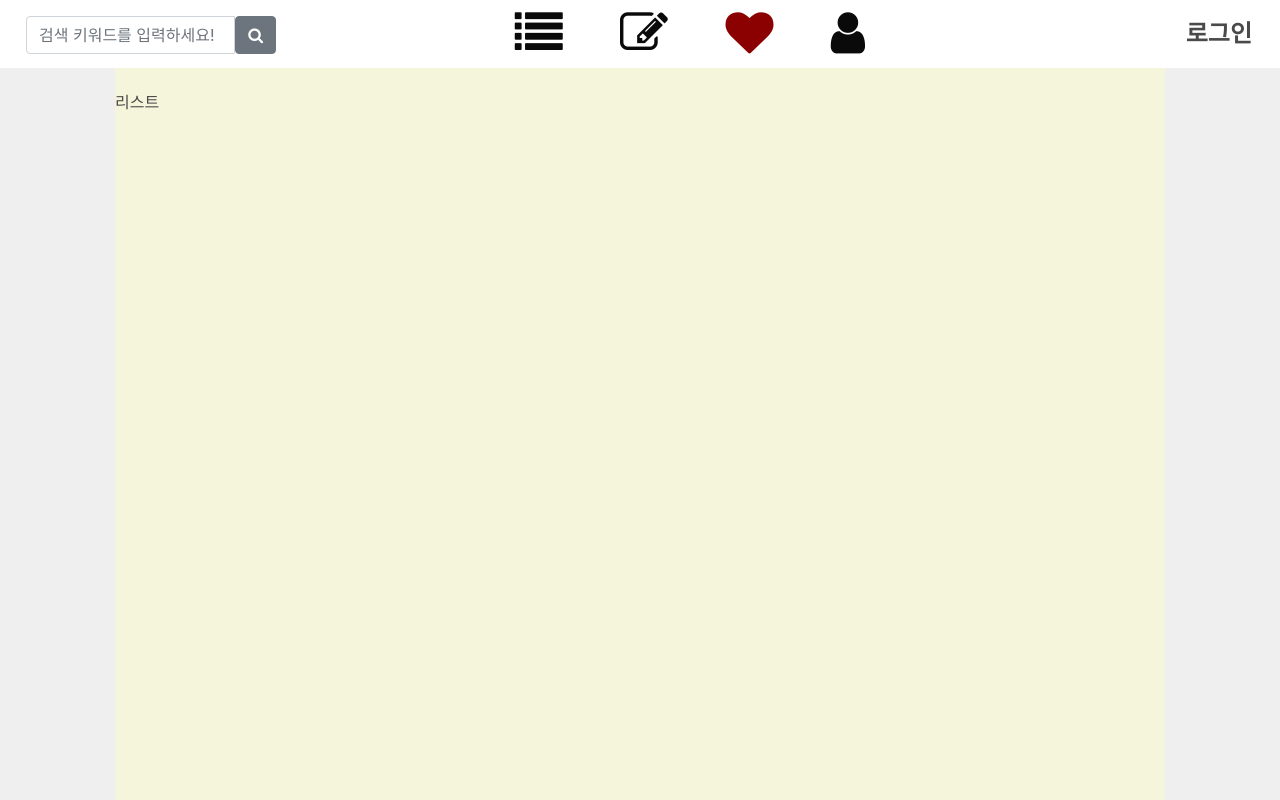
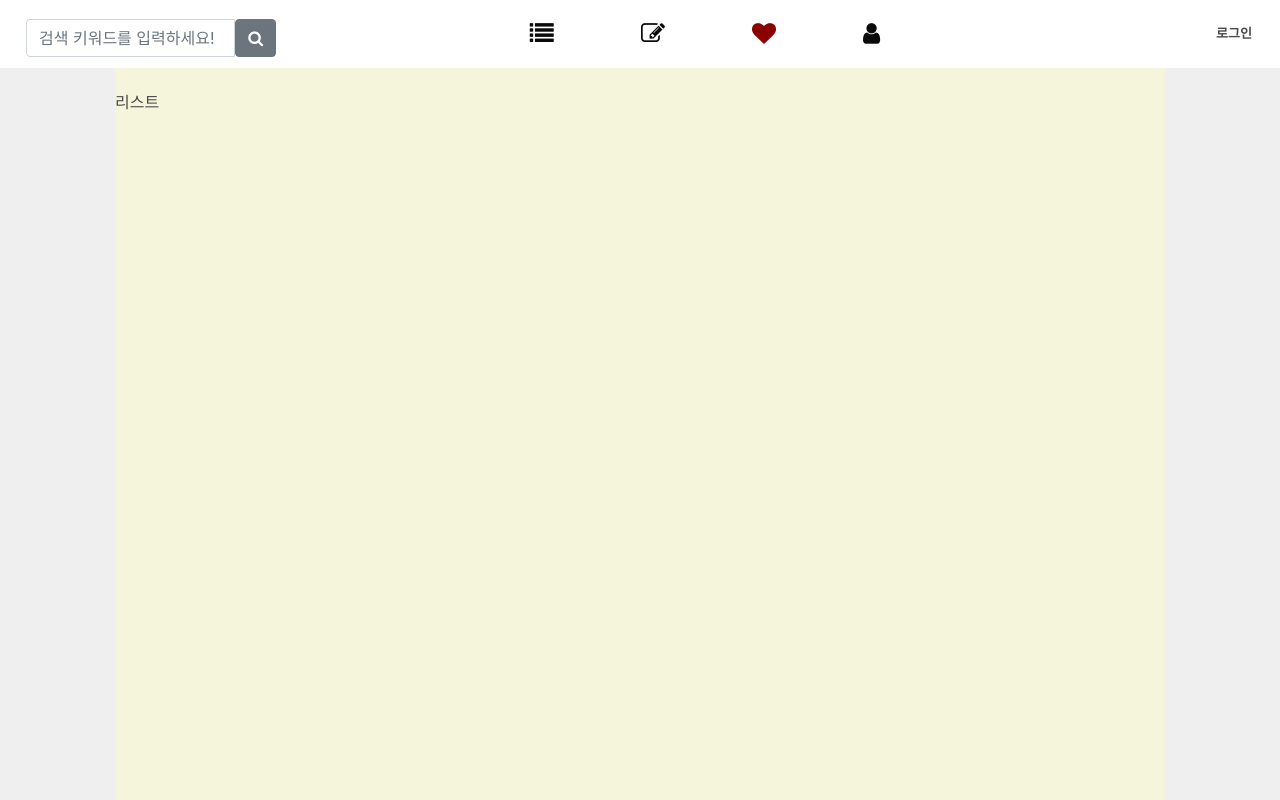
Before and after one commit to ohyein00/dev-community, a Flask app: page /profile in a window 1280 px wide. Run offline with Flask 2, Linux system fonts and the light colour scheme; some libraries are stand-ins or nearby versions.

Commit message:
GNB 간격 조정 및 css 수정(페이지 적용)

```diff
--- a/templates/profile.html
+++ b/templates/profile.html
@@ -42,36 +42,35 @@
         <div id="contents">
             <header>
                 <nav class="navbar is-fixed-top is-white" role="navigation" aria-label="main navigation">
-                    <form method="get" action="/search">
                         <div class="input-group">
                             <input type="text" class="form-control" placeholder="검색 키워드를 입력하세요!">
                             <span class="input-group-btn">
                                 <button class="btn btn-secondary" type="button"><i class="fa fa-search" aria-hidden="true"></i></button>
                             </span>
                         </div>
-                    </form>
                     <div class="navbar-brand">
                         <a class="navbar-item" href="/">
                             <strong class="is-sparta"
-                                    style="font-family: 'Stylish', sans-serif;font-size: xxx-large;"><i class="fa fa-list" aria-hidden="true"></i></strong>
+                                    style="font-family: 'Stylish', sans-serif;font-size: x-large;"><i class="fa fa-list" aria-hidden="true"></i></strong>
                         </a>
                         <a class="navbar-item" href="/post_content">
                             <strong class="is-sparta"
-                                    style="font-family: 'Stylish', sans-serif;font-size: xxx-large;"><i class="fa fa-pencil-square-o" aria-hidden="true"></i></strong>
+                                    style="font-family: 'Stylish', sans-serif;font-size: x-large;"><i class="fa fa-pencil-square-o" aria-hidden="true"></i></strong>
                         </a>
                         <a class="navbar-item" href="/like_list">
                             <strong class="is-sparta"
-                                    style="font-family: 'Stylish', sans-serif;font-size: xxx-large;"><i style="color:darkred" class="fa fa-heart" aria-hidden="true"></i></strong>
+                                    style="font-family: 'Stylish', sans-serif;font-size: x-large;"><i style="color:darkred" class="fa fa-heart" aria-hidden="true"></i></strong>
                         </a>
                         <a class="navbar-item" href="/profile">
                             <strong class="is-sparta"
-                                    style="font-family: 'Stylish', sans-serif;font-size: xxx-large;"><i class="fa fa-user" aria-hidden="true"></i></strong>
+                                    style="font-family: 'Stylish', sans-serif;font-size: x-large;"><i class="fa fa-user" aria-hidden="true"></i></strong>
                         </a>
+
 
                     </div>
                     <a class="navbar-item" href="/">
                         <strong class="is-sparta"
-                                style="font-family: 'Stylish', sans-serif;font-size: larger;">로그인</strong>
+                                style="font-family: 'Stylish', sans-serif;font-size: small;">로그인</strong>
                     </a>
 
                 </nav>
```
Also changed, not shown: templates/like_list.html (+6 -7 lines), templates/post_content.html (+6 -7 lines).
